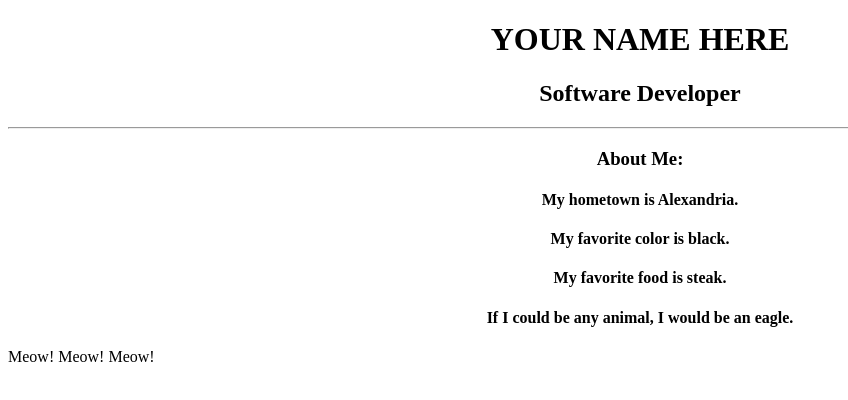
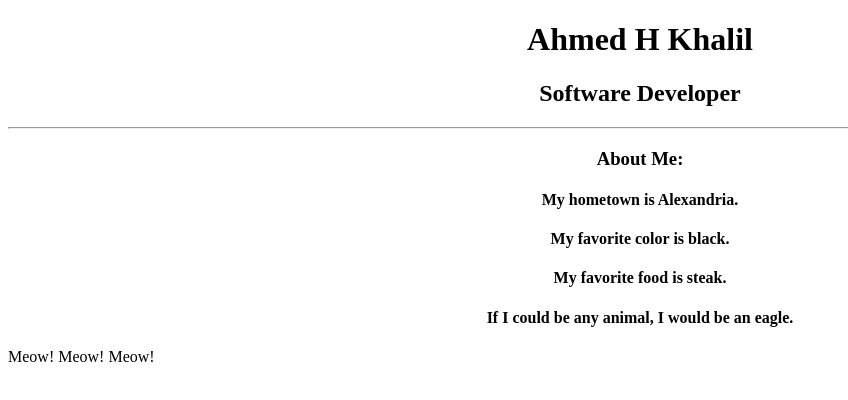
Before and after one commit to Ahmedkhalil092/profile, a plain HTML site: page index.html in a window 1280 px wide. Shown: the whole page, without its empty margins (0-848 px from the left). Drawn offline with Linux system fonts and the light colour scheme.

Commit message:
adding my name

```diff
--- a/index.html
+++ b/index.html
@@ -7,7 +7,7 @@
 		  </head>
 		  <body>
 			<div align="center">
-				<h1>YOUR NAME HERE</h1>
+				<h1>Ahmed H Khalil</h1>
 				<h2>Software Developer</h2>
 				<hr>
 				<h3>About Me:</h3>
```
